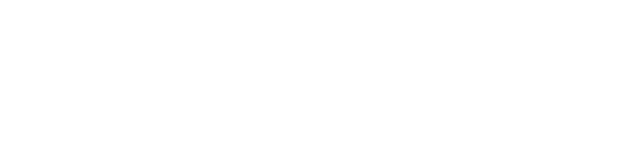
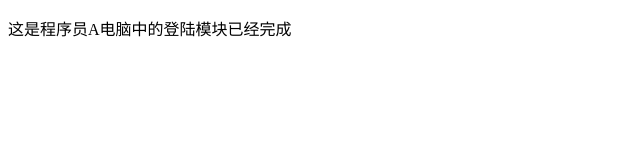
Before and after one commit to wangsk69/gouzhongheima8, a plain HTML site: page index.html in a window 1280 px wide. Shown: the whole page, without its empty margins (0-640 px from the left). Drawn offline with Linux system fonts and the light colour scheme.

Commit message:
这是程序员A电脑中的登陆模块完成

```diff
--- a/index.html
+++ b/index.html
@@ -5,6 +5,6 @@
   <title>原始的项目文件</title>
 </head>
 <body>
-
+<p>这是程序员A电脑中的登陆模块已经完成</p>
 </body>
 </html>
```
